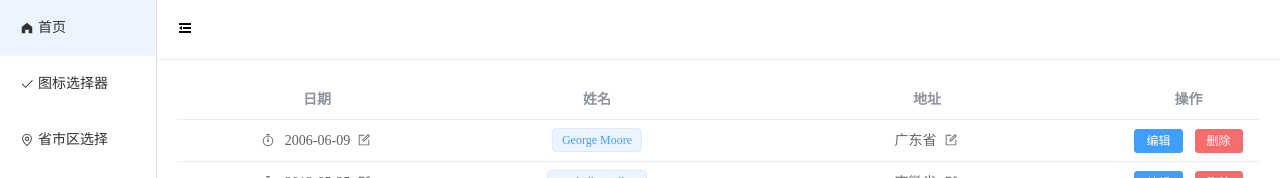
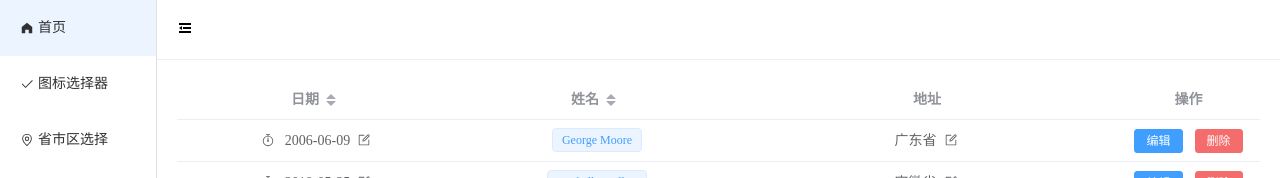
Before and after one commit to jersonwei/vue3-component, a Vue app in the folder w-components/: page /table in a window 1280 px wide. Shown: the top 178 px of the page. Built offline with nearby package versions, Linux system fonts and the light colour scheme.

Commit message:
✨ feat(table): sort event

```diff
--- a/w-components/src/components/table/src/index.vue
+++ b/w-components/src/components/table/src/index.vue
@@ -68,7 +68,8 @@ let emits = defineEmits([
   'close',
   'update:editRowIndex',
   'size-change',
-  'current-change'
+  'current-change',
+  'sort-change'
 ])
 // 当前点击的单元格
 let currentEdit = ref<string>('')
@@ -151,6 +152,9 @@ const handleSizeChange = (size: number) => {
 const handleCurrentChange = (page: number) => {
   emits('current-change', page)
 }
+const sortChange = (column: any, prop: string, order: string) => {
+  emits('sort-change', column)
+}
 </script>
 <template>
   <el-table
@@ -163,6 +167,7 @@ const handleCurrentChange = (page: number) => {
     :element-loading-svg="elementLoadingSvg"
     :element-loading-svg-view-box="elememtLoadingSvgViewBox"
     @row-click="rowClick"
+    @sort-change="sortChange"
   >
     <template v-for="(item, index) in tableOptions" :key="index">
       <!-- <el-table-column
@@ -176,6 +181,7 @@ const handleCurrentChange = (page: number) => {
       <el-table-column
         :label="item.label"
         :prop="item.prop"
+        :sortable="item.sortable"
         :align="item.align"
         :width="item.width"
       >
--- a/w-components/src/components/table/src/type.ts
+++ b/w-components/src/components/table/src/type.ts
@@ -13,4 +13,5 @@ export interface TableOptions {
   action?: boolean,
   // 是否可以编辑
   editable?: boolean
+  sortable?:boolean
 }
--- a/w-components/src/views/table/index.vue
+++ b/w-components/src/views/table/index.vue
@@ -73,14 +73,16 @@ let options: TableOptions[] = [
     width: '280',
     align: 'center',
     slot: 'date',
-    editable: true
+    editable: true,
+    sortable: true
   },
   {
     prop: 'name',
     label: '姓名',
     width: '280',
     align: 'center',
-    slot: 'name'
+    slot: 'name',
+    sortable: true
   },
   {
     prop: 'address',
@@ -142,6 +144,9 @@ const handleCurrentChange = (page: number) => {
   current.value = page
   getData()
 }
+const handleSortChange = (val: any) => {
+  console.log(val)
+}
 </script>
 <template>
   <wTable
@@ -160,6 +165,7 @@ const handleCurrentChange = (page: number) => {
     :currentPage="current"
     :pageSize="pageSize"
     pagination
+    @sort-change="handleSortChange"
     @size-change="handleSizeChange"
     @current-change="handleCurrentChange"
   >
```
